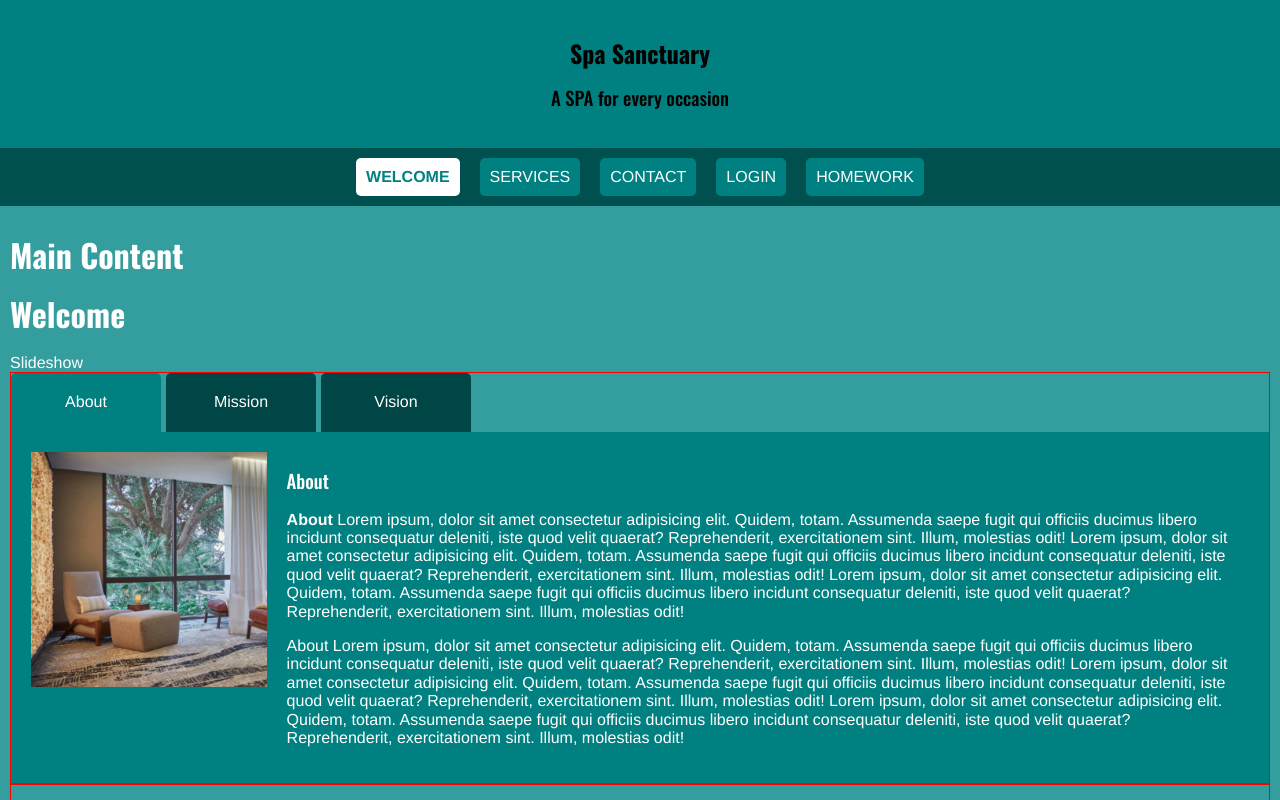
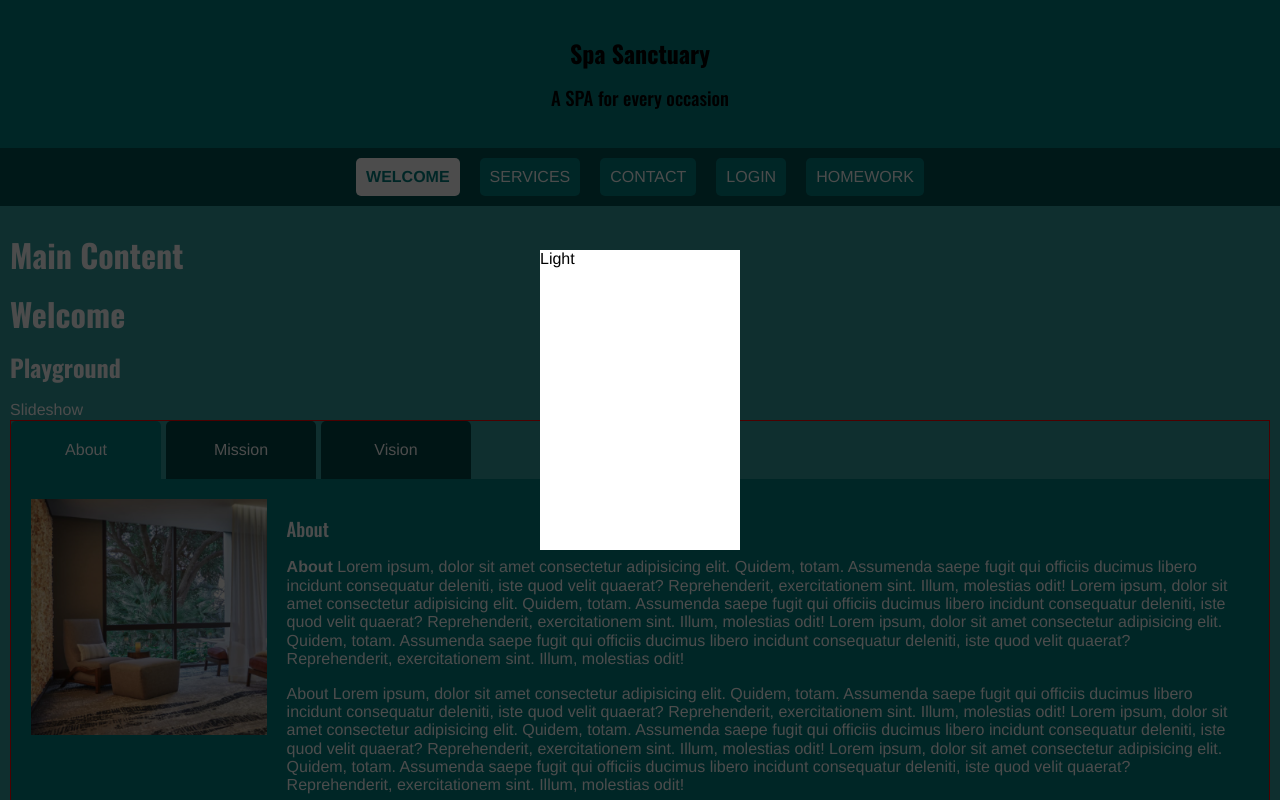
Before and after one commit to echois03/uclax-web1-summer21, a React (Create React App) app: page / in a window 1280 px wide. Shown: the top 800 px of the page. Built offline with nearby package versions, Linux system fonts and the light colour scheme.

Commit message:
+ ligthbox prep

```diff
--- /dev/null
+++ b/src/React/Components/Lightbox/Dark.jsx
@@ -0,0 +1,25 @@
+import React from 'react';
+import styled from 'styled-components';
+
+import Light from './Light.jsx';
+
+const Dark = () => {
+
+    return (
+        <DarkStyled className='Dark'>
+            <Light/>
+        </DarkStyled>
+    );
+}
+
+export default Dark;
+
+const DarkStyled = styled.div`
+    position:fixed;
+    background-color: rgba(0,0,0,0.7);
+
+    left: 0px;
+    right: 0px;
+    bottom: 0px;
+    top: 0px;
+`;
--- /dev/null
+++ b/src/React/Components/Lightbox/Light.jsx
@@ -0,0 +1,25 @@
+import React from 'react';
+import styled from 'styled-components';
+
+const Light = () => {
+
+    return (
+        <LightStyled className='Light'>
+            Light
+        </LightStyled>
+    );
+}
+
+export default Light;
+
+const LightStyled = styled.div`
+    position: absolute;
+    background-color: #fff;
+    color: black;
+    width: 200px;
+    height: 300px;
+    left: 50%;
+    top: 50%;
+
+    transform: translate(-50%, -50%)
+`;
--- /dev/null
+++ b/src/React/Components/Lightbox/Lightbox.jsx
@@ -0,0 +1,19 @@
+import React from 'react';
+import styled from 'styled-components';
+
+import Dark from './Dark.jsx';
+
+const Lightbox = () => {
+
+    return (
+        <LightboxStyled className='Lightbox'>
+            <Dark/>
+        </LightboxStyled>
+    );
+}
+
+export default Lightbox;
+
+const LightboxStyled = styled.div`
+
+`;
--- /dev/null
+++ b/src/React/Components/Lightbox/Playground.jsx
@@ -0,0 +1,20 @@
+import React from 'react';
+import styled from 'styled-components';
+
+import Lightbox from './Lightbox.jsx'
+
+const Playground = () => {
+
+    return (
+        <PlaygroundStyled className='Playground'>
+            <h2>Playground</h2>
+            <Lightbox />
+        </PlaygroundStyled>
+    );
+}
+
+export default Playground;
+
+const PlaygroundStyled = styled.div`
+
+`;
--- a/src/React/Pages/Welcome/Welcome.jsx
+++ b/src/React/Pages/Welcome/Welcome.jsx
@@ -1,6 +1,7 @@
 import React from 'react';
 import styled from 'styled-components';
 
+import Playground from '../../Components/Lightbox/Playground.jsx';
 import Slideshow from './Slideshow/Slideshow.jsx';
 import Staff from './Staff/Staff.jsx';
 import Tabbed from './Tabs/Tabbed.jsx';
@@ -10,6 +11,7 @@
     return (
         <WelcomeStyled className='Welcome'>
             <h1>Welcome</h1>
+            <Playground/>
             <Slideshow/>
             <Tabbed/>
             <Staff/>
```
